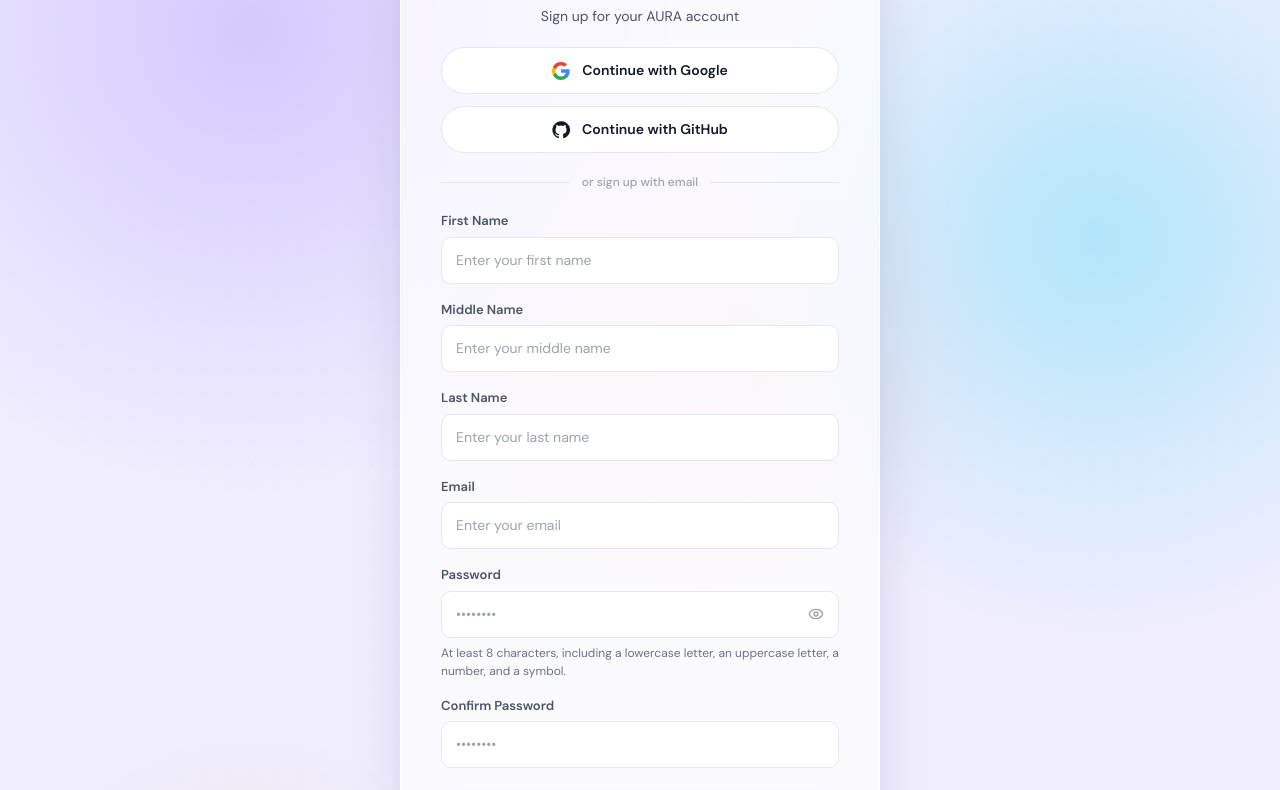
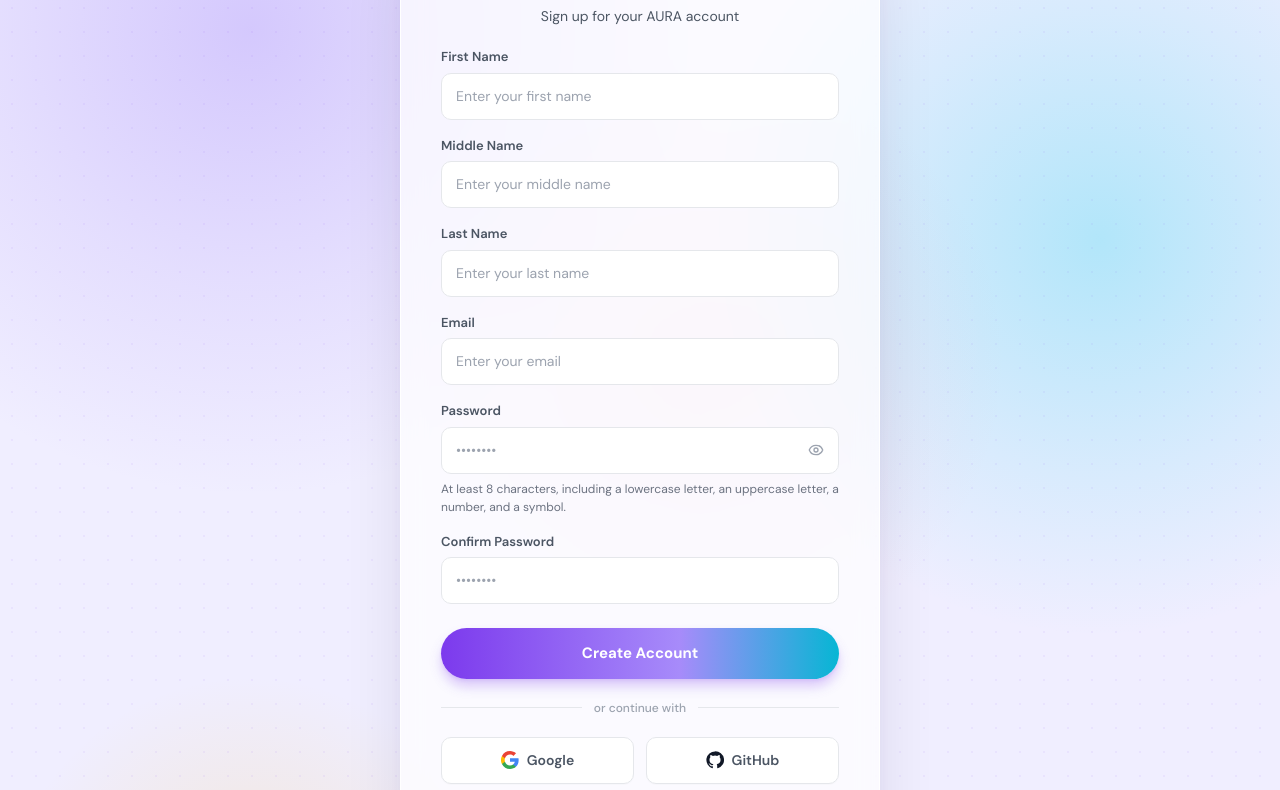
Before and after one commit to k094evi/aura-app, a Next.js app in the folder frontend/: page /signup in a window 1280 px wide. Shown: the part 220-1010 px from the top of the page. Built offline with nearby package versions, Linux system fonts and the light colour scheme.

Commit message:
fix bugs
remember me uncheck, extra error message, google & github button move below

```diff
--- a/frontend/src/app/signin/page.tsx
+++ b/frontend/src/app/signin/page.tsx
@@ -68,7 +68,7 @@ export default function LoginPage() {
   const [email, setEmail] = useState('');
   const [password, setPassword] = useState('');
   // NOTE: not sent to the backend or read anywhere yet, so it only affects the checkbox UI.
-  const [remember, setRemember] = useState(true);
+  const [remember, setRemember] = useState(false);
   const [isSubmitting, setIsSubmitting] = useState(false);
   // Which OAuth button was clicked (drives its spinner); null when none is in flight.
   const [oauthProvider, setOauthProvider] = useState<'google' | 'github' | null>(null);
--- a/frontend/src/features/signin-signup/components/SignUp.tsx
+++ b/frontend/src/features/signin-signup/components/SignUp.tsx
@@ -10,8 +10,9 @@
 //
 // CHANGED:
 //  - Name fields only accept Latin letters (+ spaces, hyphens, apostrophes).
-//  - Email/password show "Invalid email", "Invalid password", or both.
-//  - Google / GitHub buttons are on this page.
+//  - Email/password show "Invalid email" or "Invalid password" on their own fields.
+//  - Google / GitHub buttons are on this page, below the form (same layout
+//    as the sign-in page: "or continue with" divider, two buttons side by side).
 //  - Arriving from a Google/GitHub sign-in with no account
 //    (/signup?email=...&name=...&provider=...) prefills the form.
 
@@ -52,6 +53,9 @@ const OAUTH_INTENT_KEY = 'aura_oauth_intent';
 // ADDED: hover lift for buttons (no lift while disabled, respects reduced motion).
 const BTN_MOTION =
   'transition-all duration-200 ease-out hover:-translate-y-1 motion-reduce:transition-none motion-reduce:hover:translate-y-0 disabled:hover:translate-y-0';
+
+// Google and GitHub buttons share identical styling (same as the sign-in page).
+const OAUTH_BUTTON_CLASS = `flex min-w-0 flex-1 items-center justify-center gap-2 rounded-[10px] border border-[#e5e7eb] bg-white px-4 py-3 text-[14px] font-semibold text-[#4b5563] shadow-[0_1px_1px_rgba(17,24,39,0.02)] ${BTN_MOTION} hover:bg-[#f9fafb] disabled:cursor-not-allowed disabled:opacity-60`;
 
 type Step = 'form' | 'otp';
 type Provider = 'google' | 'github';
@@ -222,7 +226,6 @@ export default function SignUp() {
 
     const emailInvalid = !email.trim() || !isValidEmail(email.trim());
     const passwordPolicyError = password ? getPasswordPolicyError(password) : null;
-    const passwordInvalid = !password || !!passwordPolicyError;
 
     const nextEmailError = !email.trim() ? 'Email is required' : emailInvalid ? 'Invalid email' : null;
     const nextPasswordError = !password ? 'Password is required' : passwordPolicyError ? 'Invalid password' : null;
@@ -239,8 +242,8 @@ export default function SignUp() {
     setPasswordError(nextPasswordError);
     setConfirmError(nextConfirmError);
 
-    // When both are wrong, say so once at the top as well.
-    setError(emailInvalid && passwordInvalid ? 'Invalid email and password' : null);
+    // Field errors above are enough; no extra form-level message.
+    setError(null);
 
     if (
       nextFirstNameError ||
@@ -322,34 +325,6 @@ export default function SignUp() {
               {notice}
             </p>
           )}
-
-          {/* Google / GitHub sign-up */}
-          <div className="flex flex-col gap-3">
-            <button
-              type="button"
-              onClick={() => handleOAuth('google')}
-              disabled={!!oauthLoading || isSubmitting}
-              className={`flex w-full items-center justify-center gap-3 rounded-full border border-[#e5e7eb] bg-white px-6 py-[12px] text-[14px] font-semibold text-[#111827] ${BTN_MOTION} hover:bg-[#f9fafb] disabled:cursor-not-allowed disabled:opacity-60`}
-            >
-              {oauthLoading === 'google' ? <Loader2 className="size-[18px] animate-spin" /> : <GoogleIcon />}
-              Continue with Google
-            </button>
-            <button
-              type="button"
-              onClick={() => handleOAuth('github')}
-              disabled={!!oauthLoading || isSubmitting}
-              className={`flex w-full items-center justify-center gap-3 rounded-full border border-[#e5e7eb] bg-white px-6 py-[12px] text-[14px] font-semibold text-[#111827] ${BTN_MOTION} hover:bg-[#f9fafb] disabled:cursor-not-allowed disabled:opacity-60`}
-            >
-              {oauthLoading === 'github' ? <Loader2 className="size-[18px] animate-spin" /> : <GitHubIcon />}
-              Continue with GitHub
-            </button>
-          </div>
-
-          <div className="flex items-center gap-3 text-[12px] font-medium text-[#9ca3af]">
-            <span className="h-px flex-1 bg-[#e5e7eb]" />
-            or sign up with email
-            <span className="h-px flex-1 bg-[#e5e7eb]" />
-          </div>
 
           <form
             noValidate
@@ -539,6 +514,35 @@ export default function SignUp() {
             </button>
           </form>
 
+          {/* Divider */}
+          <div className="flex items-center gap-3">
+            <div className="h-px flex-1 bg-[#e5e7eb]" />
+            <span className="text-[12px] font-medium text-[#9ca3af]">or continue with</span>
+            <div className="h-px flex-1 bg-[#e5e7eb]" />
+          </div>
+
+          {/* Google / GitHub sign-up, side by side like the sign-in page */}
+          <div className="flex gap-3">
+            <button
+              type="button"
+              onClick={() => handleOAuth('google')}
+              disabled={!!oauthLoading || isSubmitting}
+              className={OAUTH_BUTTON_CLASS}
+            >
+              {oauthLoading === 'google' ? <Loader2 className="size-[18px] animate-spin" /> : <GoogleIcon />}
+              Google
+            </button>
+            <button
+              type="button"
+              onClick={() => handleOAuth('github')}
+              disabled={!!oauthLoading || isSubmitting}
+              className={OAUTH_BUTTON_CLASS}
+            >
+              {oauthLoading === 'github' ? <Loader2 className="size-[18px] animate-spin" /> : <GitHubIcon />}
+              GitHub
+            </button>
+          </div>
+
           <p className="text-center text-[14px] text-[#4b5563]">
             Already have an account?{' '}
             <Link href="/signin" className="font-semibold text-[#7c3aed] hover:text-[#6d28d9] hover:underline">
```
